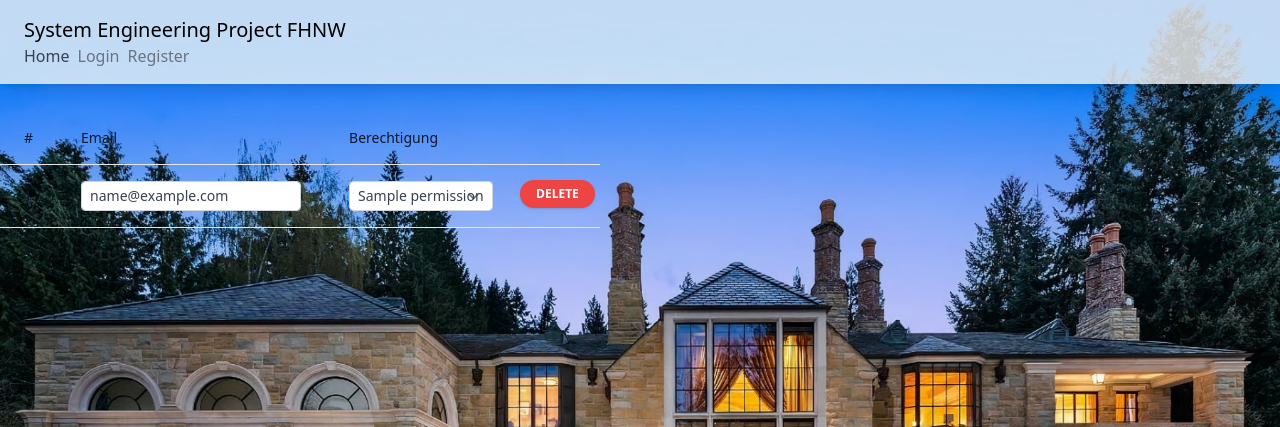
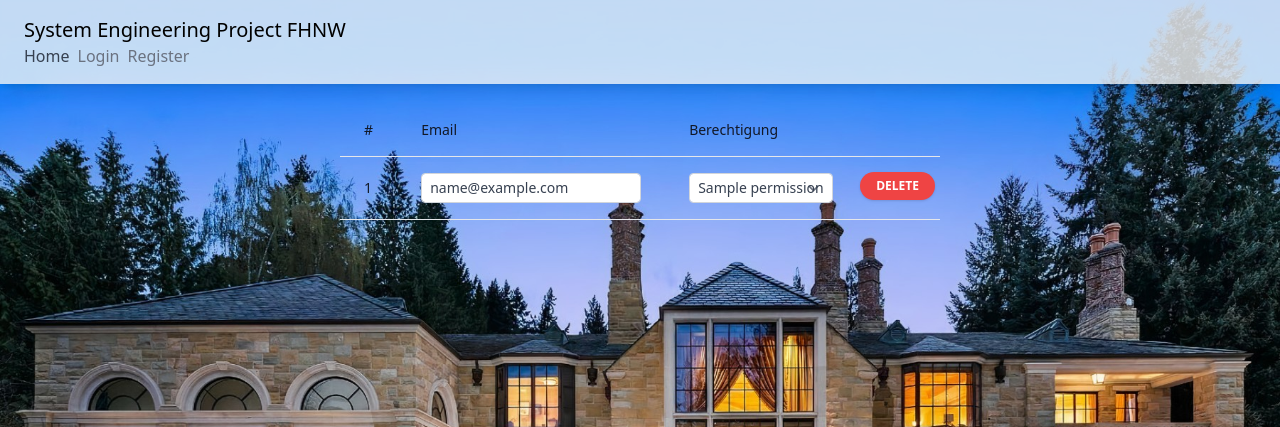
Before and after one commit to caminada87/FHNW_DS_HS-2022_Software_Engineering_Group2, a Flask app: template web_frontend/frontend/templates/auth/accounts.html in a window 1280 px wide. Shown: the top 427 px of the page. Run offline with Flask 2, Linux system fonts and the light colour scheme; the template is opened without the code that fills it: most values are stand-ins (such as "Sample title", 1, 10 or a date in 2020); style sheets or scripts are compiled from the project's sources.

Commit message:
improvements

```diff
--- a/web_frontend/frontend/templates/auth/accounts.html
+++ b/web_frontend/frontend/templates/auth/accounts.html
@@ -80,14 +80,12 @@
         url.searchParams.set('id', id);
         url.searchParams.set('email', checkMail);
         url.searchParams.set('permId', checkPermissionId);
-        alert(url);
         xhr.open('GET', url);
         xhr.send();
         xhr.onload = function() {
             if (xhr.status != 200) { // analyze HTTP status of the response
                 alert(`Error ${xhr.status}: ${xhr.statusText}`); // e.g. 404: Not Found
             } else { // show the result
-                alert(xhr.response);
                 let resp = JSON.parse(xhr.response);
                 if(resp.email == checkMail && resp.permission_id == checkPermissionId){
                     document.getElementById("update_" + id).hidden = true;
--- a/web_frontend/frontend/templates/auth/login.html
+++ b/web_frontend/frontend/templates/auth/login.html
@@ -62,7 +62,7 @@
             transition
             duration-150
             ease-in-out">Sign in</button>
-            <p class="text-gray-800 mt-6 text-center">Not a member? <a href="#!"
+            <p class="text-gray-800 mt-6 text-center">Not a member? <a href="{{ url_for('auth.register') }}"
                 class="text-blue-600 hover:text-blue-700 focus:text-blue-700 transition duration-200 ease-in-out">Register</a>
             </p>
         </form>
--- a/web_frontend/frontend/templates/base.html
+++ b/web_frontend/frontend/templates/base.html
@@ -1,18 +1,12 @@
 <!DOCTYPE html>
 <title>{% block title %}{% endblock %} - System Engineering Project</title>
 <link rel="stylesheet" href="{{ url_for('static', filename='output.css') }}">
-<!--<body class="h-screen bg-gradient-to-r from-cyan-300 to-blue-400">-->
 <body class="bg-opacity-50 bg-[url('/static/img/bg.jpg')] bg-cover bg-no-repeat">
-    <div class="space-y-3">
+    <div class="flex flex-col space-y-3">
         <div class="flex w-full">
             {% include 'nav.html' %}
         </div>
-        <div class="flex w-full">
-            <div class="flex flex-col">
-                <div class="overflow-x-auto sm:-mx-6 lg:-mx-8">
-                    <div class="py-2 inline-block min-w-full sm:px-6 lg:px-8">
-                        <div class="overflow-hidden">
-                            <div class="flex w-full justify-center">
+        <div class="flex flex-col w-full justify-center">
             {% for message in get_flashed_messages() %}
                 <div class="bg-yellow-100 rounded-lg py-5 px-6 mb-4 text-base text-yellow-700 mb-3" role="alert">
                     {{ message }}
@@ -24,8 +18,4 @@
         </div>
         </div>
     </div>
-                </div>
-            </div>
-        </div>
-    </div>
 </body>
```
Also changed, not shown: web_frontend/frontend/prediction.py (+9 -3 lines). Lines whose indentation alone changed are shown as unchanged.
